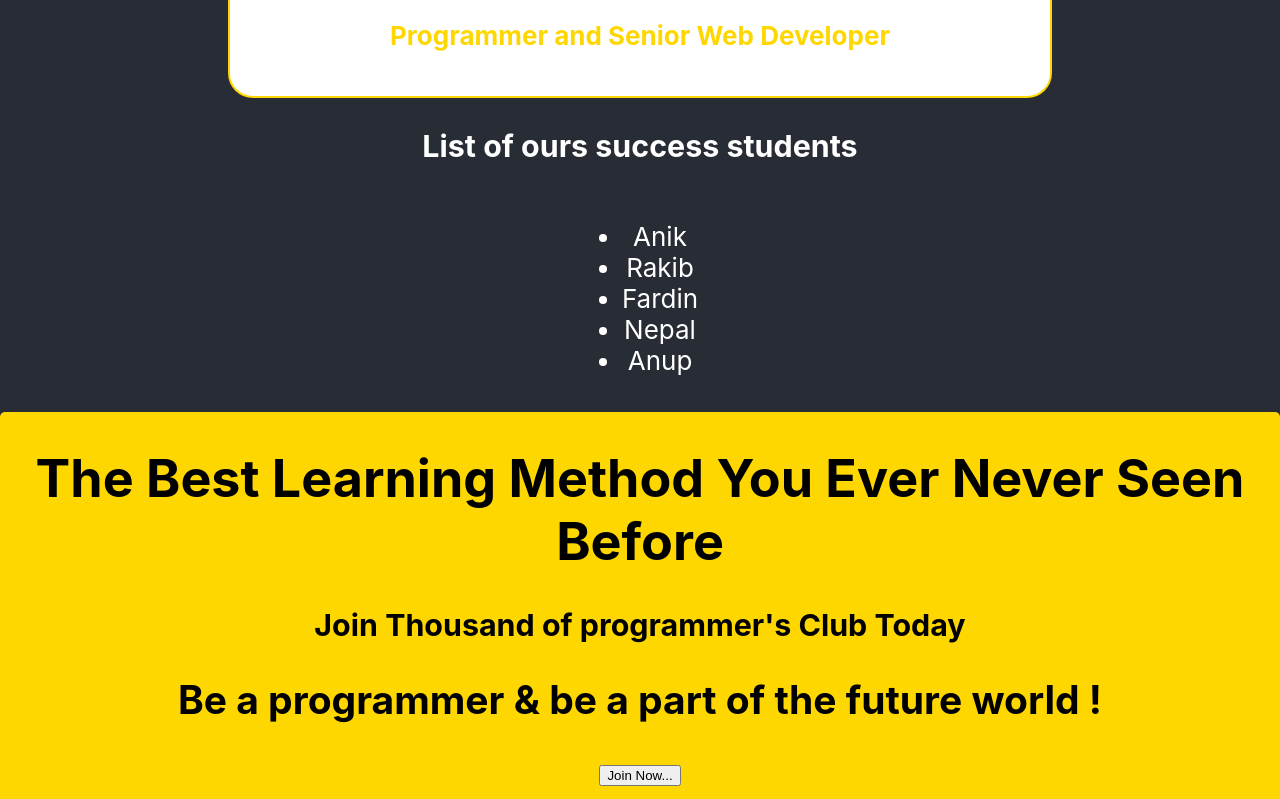
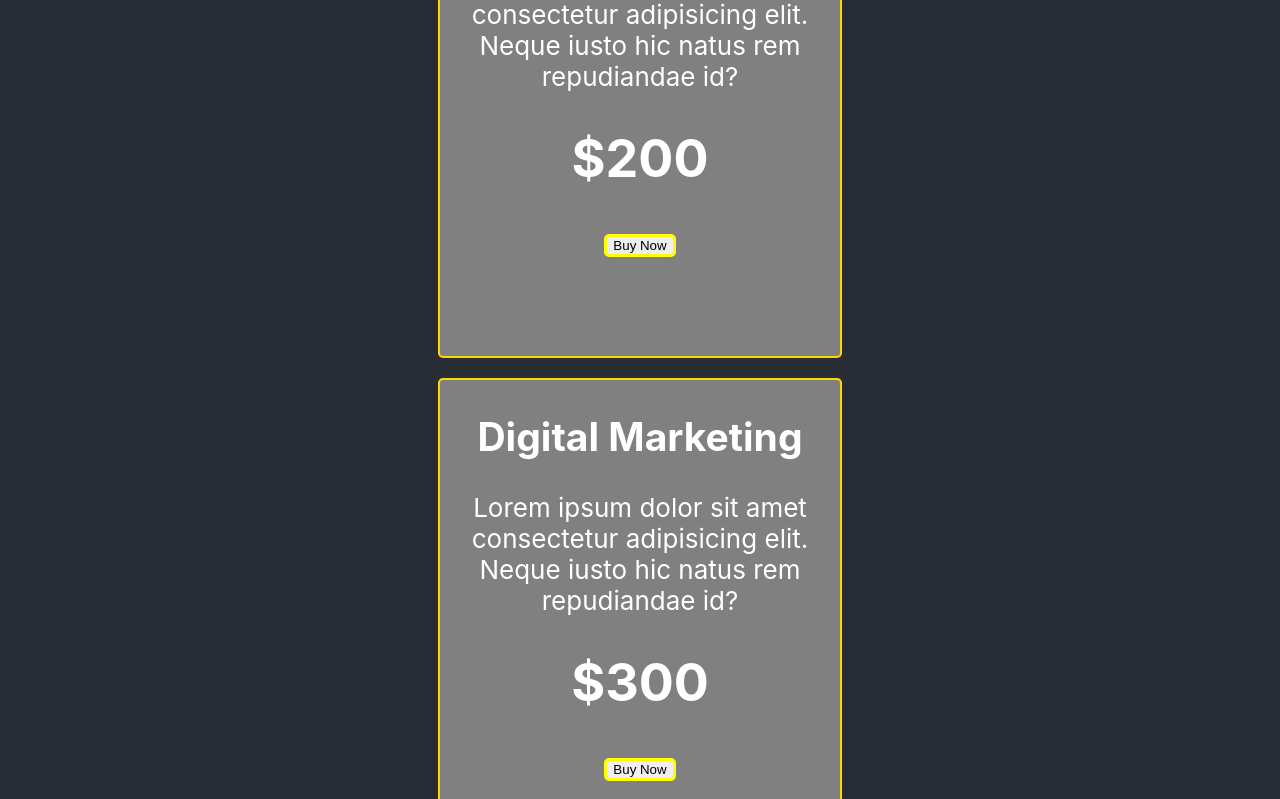
Before and after one commit to Chowdhury-Anik/react-core-concepts, a React (Create React App) app: page / in a window 1280 px wide. Shown: the part 2481-3280 px from the top of the page. Built offline with nearby package versions, Linux system fonts and the light colour scheme.

Commit message:
created course list using map for dynamic data

```diff
--- a/src/App.js
+++ b/src/App.js
@@ -5,16 +5,20 @@ import './App.css';
 function App() {
   const students = ['Anik', 'Rakib','Fardin','Nepal','Anup'];
   const products=[
-    {name: 'Web Development', price:'$200', duration: '3 month'},
+    {name:'Web Development', price:'$200', duration: '3 month'},
     {name:'Digital Marketing', price: '$300',duration:'1 month'},
-    {name: 'Blogging Course', price:'$100', duration:'2 month'},
-    {name: 'Python Programming', price:'$300', duration: '6 month'}
+    {name:'Blogging Course', price:'$100', duration:'2 month'},
+    {name:'Python Programming', price:'$300', duration: '6 month'}
   ];
+
   return (
     <div className="App">
       <header className="App-header">
-      <h1>A Dedicated Learning Platform</h1>
-      <h3>Learn from home and Lead the digital world</h3>
+        <h1>A Dedicated Learning Platform</h1>
+        <h3>Learn from home and Lead the digital world</h3>
+        {
+          products.map(product => <Product product={product}></Product>)
+        }
         <Product product= {products[0]}></Product>
         <Product product= {products[1]}></Product>
         <Product product= {products[2]}></Product>
@@ -22,11 +26,16 @@ function App() {
 
         <Person name="Jhankhar Mahabub" job="Web Developer"></Person>
 
-        <h3>List of ours success students</h3>
+        <h3>Building a list </h3>
         <ul>
           {
             students.map(student => <li>{student}</li>)
           }
+
+          {
+            products.map(product => <li>{product.name}</li>)
+          }
+
 
         </ul>
         <FooterArea></FooterArea>
```
